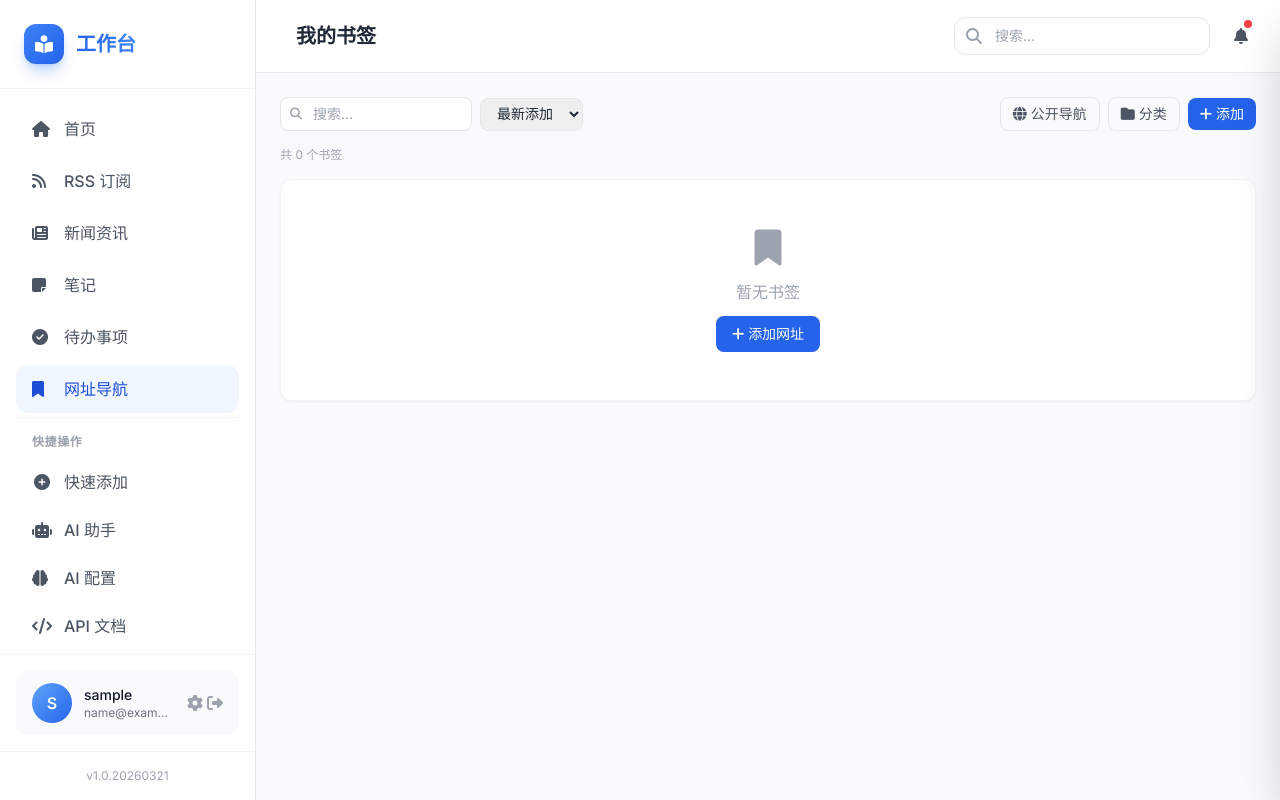
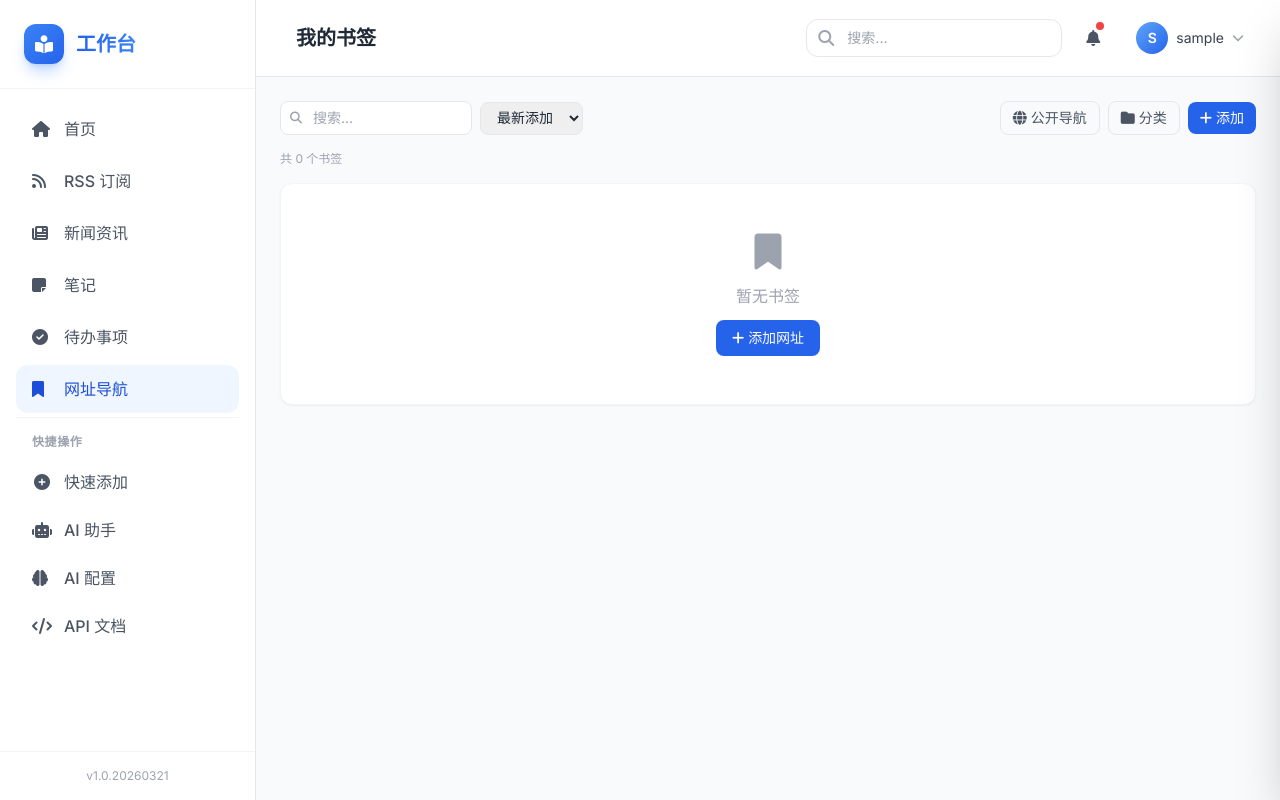
Before and after one commit to tojoevan/workspace, a Django app: page /bookmarks/ in a window 1280 px wide. Run offline with Django 5.2, Linux system fonts and the light colour scheme; the visitor is signed in with stand-in values (Sample User, id 1); data that the repository does not hold is empty; some libraries are stand-ins or nearby versions.

Commit message:
修改注销按钮位置

```diff
--- a/templates/base.html
+++ b/templates/base.html
@@ -169,36 +169,8 @@
                 {% endif %}
             </nav>
 
-            <!-- User Profile -->
-            <div class="p-4 border-t border-gray-100">
-                {% if user.is_authenticated %}
-                <a href="{% url 'user_profile' %}" class="flex items-center space-x-3 px-4 py-3 rounded-xl bg-gray-50 hover:bg-primary-50 transition-colors group cursor-pointer">
-                    <div class="w-10 h-10 rounded-full bg-gradient-to-br from-primary-400 to-primary-600 flex items-center justify-center text-white font-semibold">
-                        {{ request.user.username|first|upper }}
-                    </div>
-                    <div class="flex-1 min-w-0">
-                        <p class="text-sm font-medium text-gray-900 truncate group-hover:text-primary-700 transition-colors">{{ request.user.username }}</p>
-                        <p class="text-xs text-gray-500 truncate">{{ request.user.email }}</p>
-                    </div>
-                    <div class="flex items-center space-x-1">
-                        <i class="fas fa-cog text-gray-400 group-hover:text-primary-600 transition-colors"></i>
-                        <span class="text-gray-400 hover:text-red-500 transition-colors" onclick="event.preventDefault(); event.stopPropagation(); window.location.href='{% url 'logout' %}'">
-                            <i class="fas fa-sign-out-alt"></i>
-                        </span>
-                    </div>
-                </a>
-                {% else %}
-                <div class="px-4 py-3">
-                    <a href="{% url 'login' %}" class="flex items-center justify-center space-x-2 px-4 py-3 bg-primary-600 text-white rounded-xl hover:bg-primary-700 transition-colors">
-                        <i class="fas fa-sign-in-alt"></i>
-                        <span class="font-medium">登录账户</span>
-                    </a>
-                </div>
-                {% endif %}
-            </div>
-
             <!-- Version -->
-            <div class="p-4 border-t border-gray-100">
+            <div class="p-4 border-t border-gray-100 mt-auto">
                 <p class="text-center text-xs text-gray-400">v1.0.20260321</p>
             </div>
         </aside>
@@ -229,6 +201,34 @@
                         <i class="fas fa-bell text-gray-600"></i>
                         <span class="absolute top-1 right-1 w-2 h-2 bg-red-500 rounded-full"></span>
                     </button>
+
+                    <!-- User Profile -->
+                    {% if user.is_authenticated %}
+                    <div class="relative" id="userMenuContainer">
+                        <button onclick="toggleUserMenu()" class="flex items-center space-x-2 px-3 py-1.5 rounded-xl hover:bg-gray-100 transition-colors">
+                            <div class="w-8 h-8 rounded-full bg-gradient-to-br from-primary-400 to-primary-600 flex items-center justify-center text-white text-sm font-semibold">
+                                {{ request.user.username|first|upper }}
+                            </div>
+                            <span class="text-sm text-gray-700 hidden sm:block">{{ request.user.username }}</span>
+                            <i class="fas fa-chevron-down text-xs text-gray-400"></i>
+                        </button>
+                        <!-- Dropdown Menu -->
+                        <div id="userMenu" class="absolute right-0 top-full mt-2 w-48 bg-white rounded-xl shadow-lg border border-gray-100 py-2 hidden z-50">
+                            <a href="{% url 'user_profile' %}" class="flex items-center px-4 py-2 text-sm text-gray-700 hover:bg-gray-50 transition-colors">
+                                <i class="fas fa-user-cog w-5 text-gray-400"></i>
+                                <span class="ml-2">个人设置</span>
+                            </a>
+                            <a href="{% url 'logout' %}" class="flex items-center px-4 py-2 text-sm text-gray-700 hover:bg-gray-50 transition-colors">
+                                <i class="fas fa-sign-out-alt w-5 text-gray-400"></i>
+                                <span class="ml-2">退出登录</span>
+                            </a>
+                        </div>
+                    </div>
+                    {% else %}
+                    <a href="{% url 'login' %}" class="inline-flex items-center px-4 py-2 bg-primary-600 text-white rounded-xl hover:bg-primary-700 transition-colors text-sm">
+                        <i class="fas fa-sign-in-alt mr-2"></i>登录
+                    </a>
+                    {% endif %}
                 </div>
             </header>
 
@@ -498,6 +498,21 @@
         document.getElementById('quickAddModal')?.addEventListener('click', function(e) {
             if (e.target === this) closeQuickAddModal();
         });
+
+        // User Menu Dropdown
+        function toggleUserMenu() {
+            const menu = document.getElementById('userMenu');
+            menu.classList.toggle('hidden');
+        }
+
+        // Close user menu when clicking outside
+        document.addEventListener('click', function(e) {
+            const container = document.getElementById('userMenuContainer');
+            const menu = document.getElementById('userMenu');
+            if (container && menu && !container.contains(e.target)) {
+                menu.classList.add('hidden');
+            }
+        });
     </script>
     {% block extra_js %}{% endblock %}
 </body>
```
